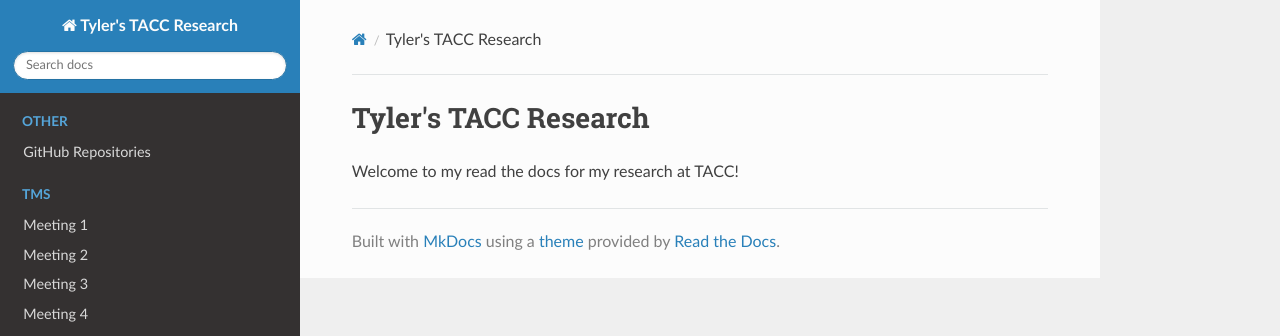
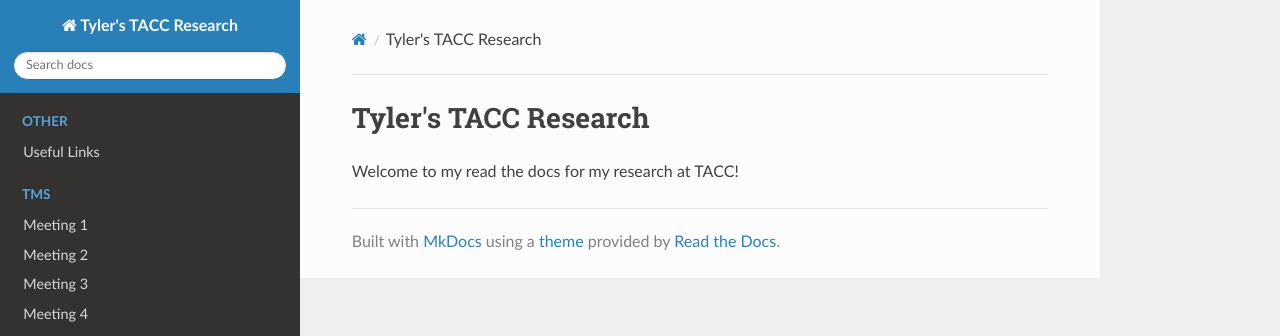
Before and after one commit to tyler0852/tylers-tacc-research, an MkDocs documentation site: the page built from docs/index.md, in a window 1280 px wide. Shown: the top 336 px of the page. Built offline with MkDocs 1.6.1, drawn with Linux system fonts in a browser that asks for light colours; nearby versions of some CDN libraries.

Commit message:
name change

```diff
--- a/mkdocs.yml
+++ b/mkdocs.yml
@@ -6,7 +6,7 @@ theme:
 
 nav:
   - Other:
-      - GitHub Repositories: other/links.md
+      - Useful Links: other/links.md
   - TMS:
       - Meeting 1: tms/meeting-1.md
       - Meeting 2: tms/meeting-2.md
```
